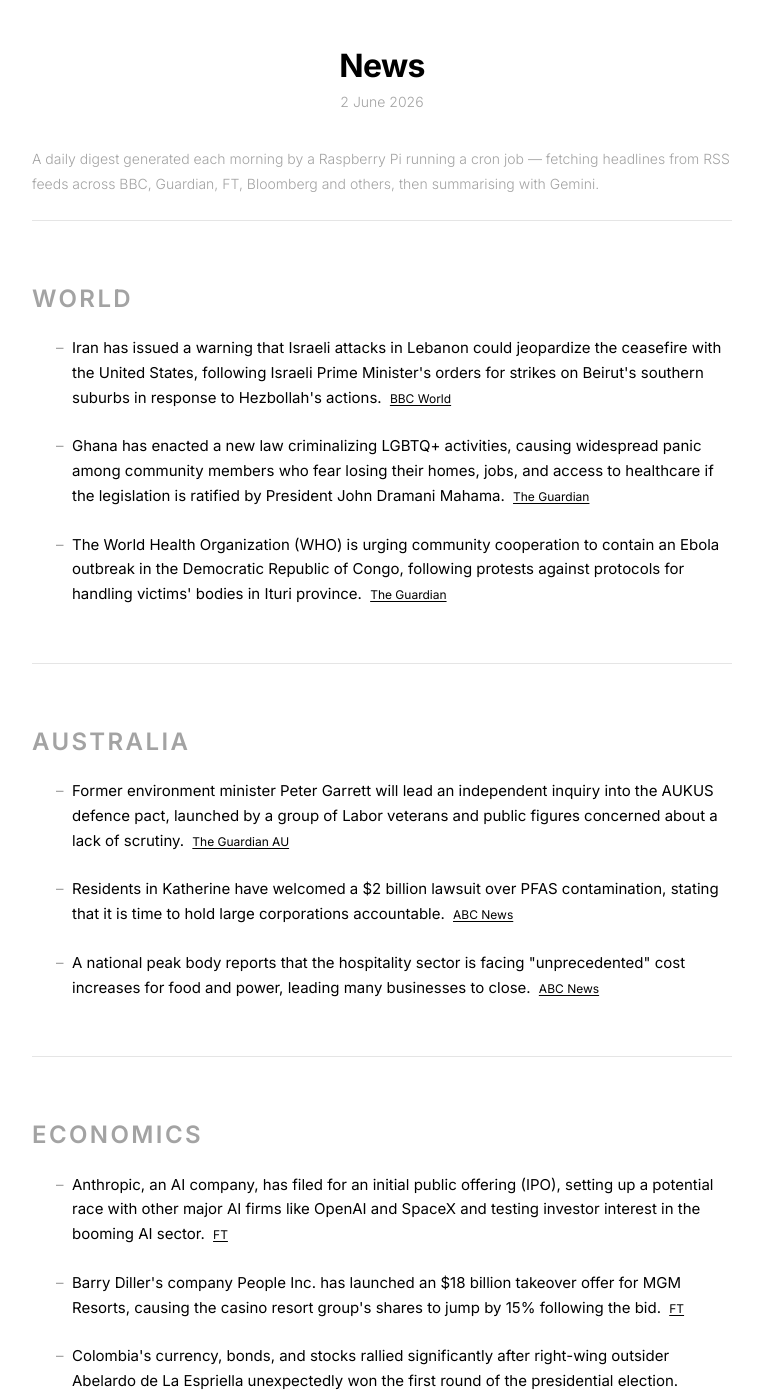
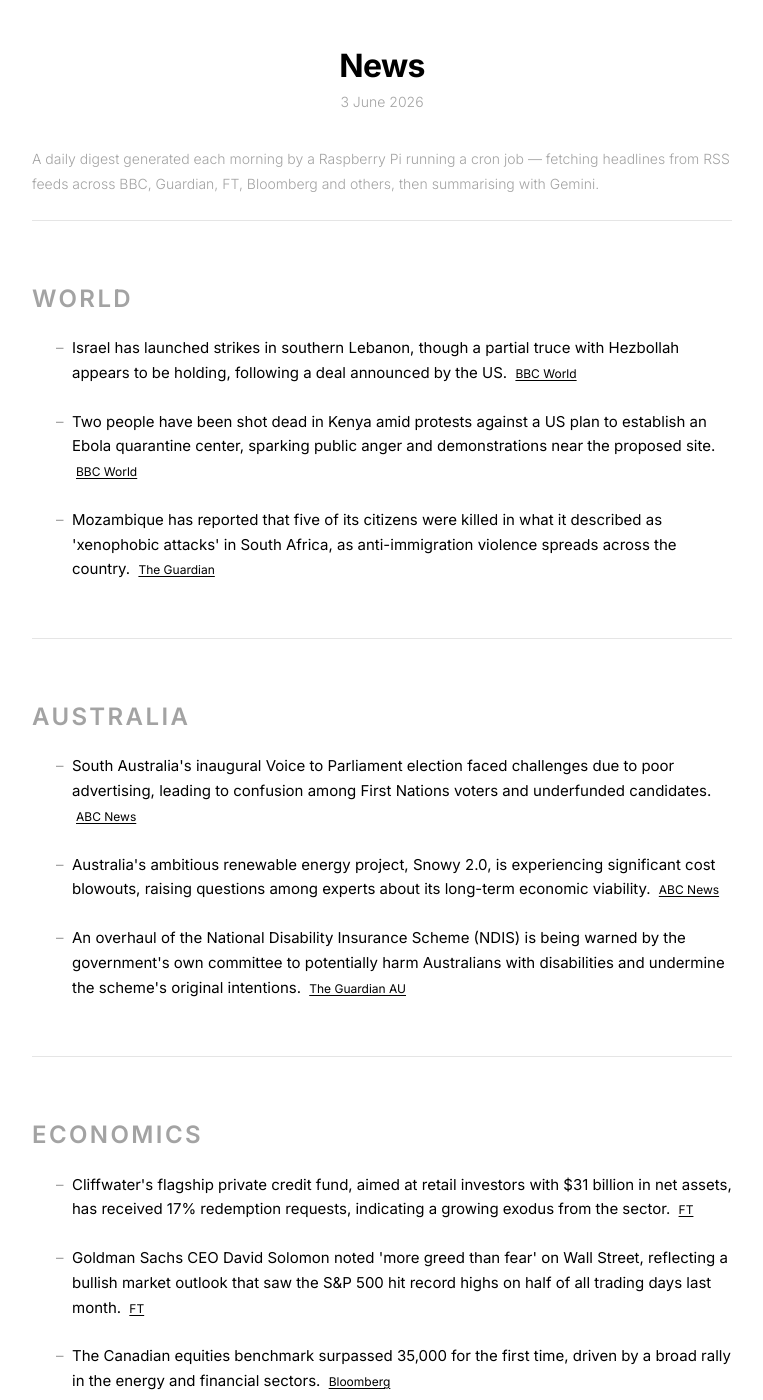
Before and after one commit to s-jac/s-jac.github.io, a Jekyll site: the page built from projects/news.html, in a window 1280 px wide and 1400 px high. Shown: the whole window, without its empty margins (258-1021 px from the left). Built offline with Jekyll 4.4.1, drawn with Linux system fonts in a browser that asks for light colours; some of the changed text lies outside the part shown.

Commit message:
daily news update 3 June 2026

```diff
--- a/_data/news.json
+++ b/_data/news.json
@@ -1,22 +1,22 @@
 {
-  "date": "2 June 2026",
-  "generated_at": "2026-06-01T21:00:26.948875+00:00",
+  "date": "3 June 2026",
+  "generated_at": "2026-06-02T21:01:08.753831+00:00",
   "sections": [
     {
       "heading": "World",
       "bullets": [
         {
-          "text": "Iran has issued a warning that Israeli attacks in Lebanon could jeopardize the ceasefire with the United States, following Israeli Prime Minister's orders for strikes on Beirut's southern suburbs in response to Hezbollah's actions.",
+          "text": "Israel has launched strikes in southern Lebanon, though a partial truce with Hezbollah appears to be holding, following a deal announced by the US.",
           "source": "BBC World",
           "url": "https://www.bbc.com/news/world"
         },
         {
-          "text": "Ghana has enacted a new law criminalizing LGBTQ+ activities, causing widespread panic among community members who fear losing their homes, jobs, and access to healthcare if the legislation is ratified by President John Dramani Mahama.",
-          "source": "The Guardian",
-          "url": "https://www.theguardian.com"
+          "text": "Two people have been shot dead in Kenya amid protests against a US plan to establish an Ebola quarantine center, sparking public anger and demonstrations near the proposed site.",
+          "source": "BBC World",
+          "url": "https://www.bbc.com/news/world"
         },
         {
-          "text": "The World Health Organization (WHO) is urging community cooperation to contain an Ebola outbreak in the Democratic Republic of Congo, following protests against protocols for handling victims' bodies in Ituri province.",
+          "text": "Mozambique has reported that five of its citizens were killed in what it described as 'xenophobic attacks' in South Africa, as anti-immigration violence spreads across the country.",
           "source": "The Guardian",
           "url": "https://www.theguardian.com"
         }
@@ -26,19 +26,19 @@
       "heading": "Australia",
       "bullets": [
         {
-          "text": "Former environment minister Peter Garrett will lead an independent inquiry into the AUKUS defence pact, launched by a group of Labor veterans and public figures concerned about a lack of scrutiny.",
-          "source": "The Guardian AU",
-          "url": "https://www.theguardian.com/au"
-        },
-        {
-          "text": "Residents in Katherine have welcomed a $2 billion lawsuit over PFAS contamination, stating that it is time to hold large corporations accountable.",
+          "text": "South Australia's inaugural Voice to Parliament election faced challenges due to poor advertising, leading to confusion among First Nations voters and underfunded candidates.",
           "source": "ABC News",
           "url": "https://www.abc.net.au/news"
         },
         {
-          "text": "A national peak body reports that the hospitality sector is facing \"unprecedented\" cost increases for food and power, leading many businesses to close.",
+          "text": "Australia's ambitious renewable energy project, Snowy 2.0, is experiencing significant cost blowouts, raising questions among experts about its long-term economic viability.",
           "source": "ABC News",
           "url": "https://www.abc.net.au/news"
+        },
+        {
+          "text": "An overhaul of the National Disability Insurance Scheme (NDIS) is being warned by the government's own committee to potentially harm Australians with disabilities and undermine the scheme's original intentions.",
+          "source": "The Guardian AU",
+          "url": "https://www.theguardian.com/au"
         }
       ]
     },
@@ -46,17 +46,17 @@
       "heading": "Economics",
       "bullets": [
         {
-          "text": "Anthropic, an AI company, has filed for an initial public offering (IPO), setting up a potential race with other major AI firms like OpenAI and SpaceX and testing investor interest in the booming AI sector.",
+          "text": "Cliffwater's flagship private credit fund, aimed at retail investors with $31 billion in net assets, has received 17% redemption requests, indicating a growing exodus from the sector.",
           "source": "FT",
           "url": "https://www.ft.com"
         },
         {
-          "text": "Barry Diller's company People Inc. has launched an $18 billion takeover offer for MGM Resorts, causing the casino resort group's shares to jump by 15% following the bid.",
+          "text": "Goldman Sachs CEO David Solomon noted 'more greed than fear' on Wall Street, reflecting a bullish market outlook that saw the S&P 500 hit record highs on half of all trading days last month.",
           "source": "FT",
           "url": "https://www.ft.com"
         },
         {
-          "text": "Colombia's currency, bonds, and stocks rallied significantly after right-wing outsider Abelardo de La Espriella unexpectedly won the first round of the presidential election.",
+          "text": "The Canadian equities benchmark surpassed 35,000 for the first time, driven by a broad rally in the energy and financial sectors.",
           "source": "Bloomberg",
           "url": "https://www.bloomberg.com/markets"
         }
```
